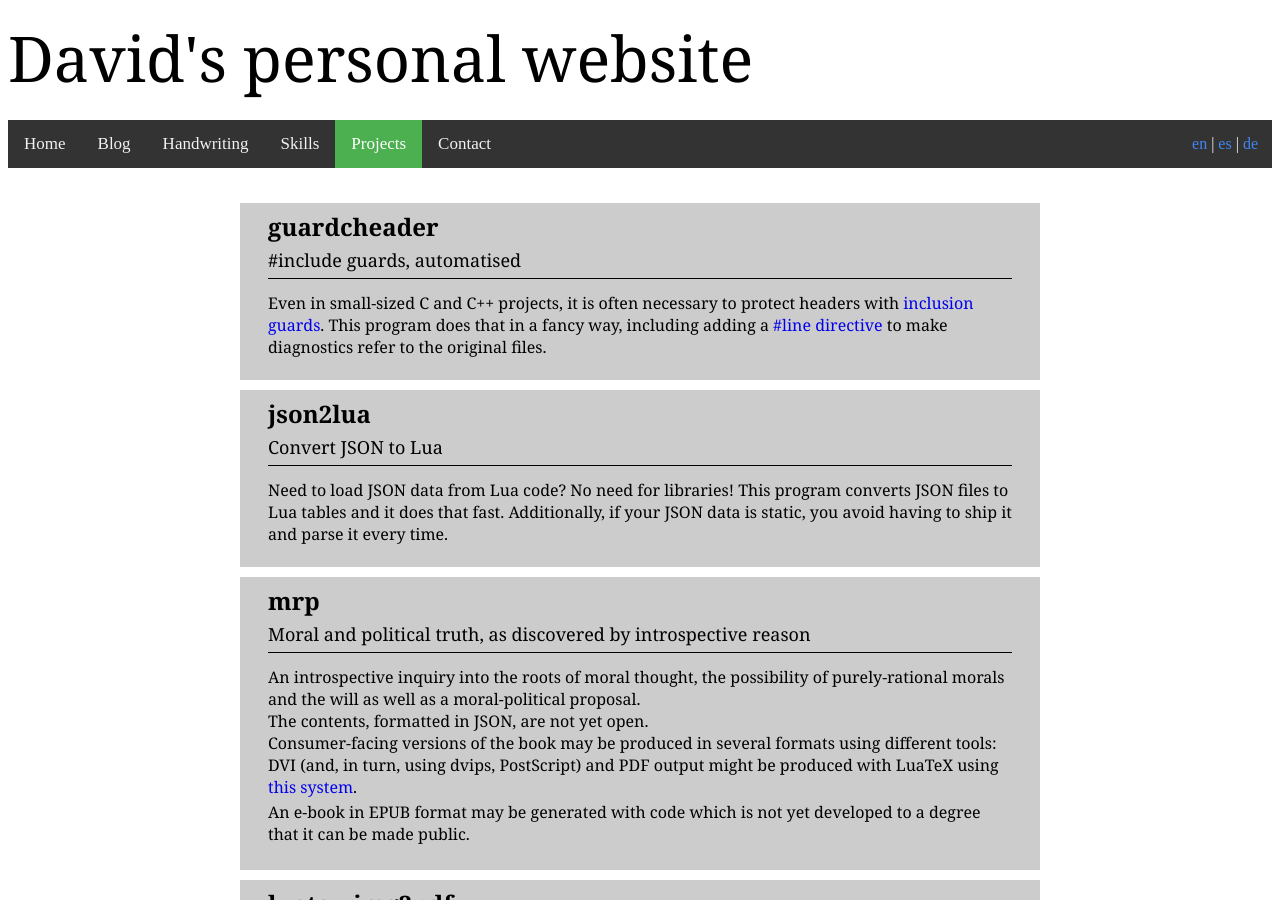
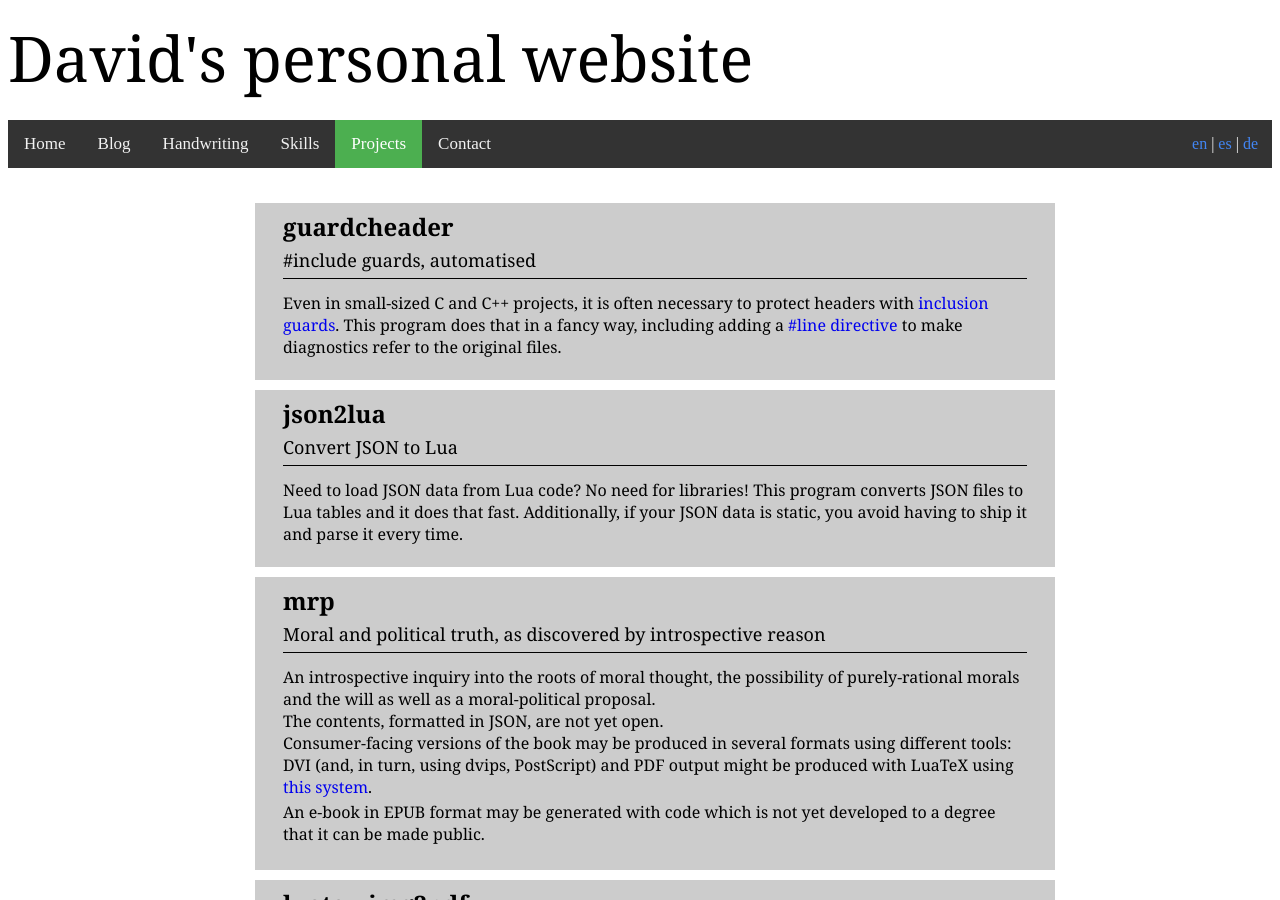
Before and after one commit to kalrish/website, a Jekyll site: the page built from en/projects.html, in a window 1280 px wide and 900 px high. Built offline with Jekyll 4.4.1, drawn with Linux system fonts in a browser that asks for light colours.

Commit message:
Center project cards in a more compliant way

```diff
--- a/_includes/css/projects.scss
+++ b/_includes/css/projects.scss
@@ -1,15 +1,11 @@
-main {
-	width: fit-content;
+ul.smartlist {
+	max-width: 800px;
 	margin-left: auto;
 	margin-right: auto;
-}
-
-ul.smartlist {
 	list-style-type: none;
 }
 
 ul.smartlist > li {
-	max-width: 800px;
 	padding-top: 7px;
 	padding-bottom: 22px;
 	padding-left: 28px;
```
